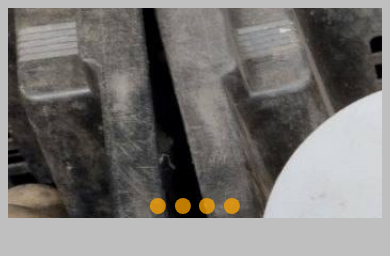
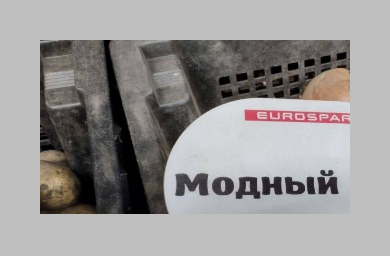
Before and after one commit to twinjke/cssMemeSlider, a plain HTML site: page cssMemeSlider/index.html in a window 390 px wide. Shown: the top 256 px of the page. Drawn offline with Linux system fonts and the light colour scheme.

```diff
--- a/cssMemeSlider/style.css
+++ b/cssMemeSlider/style.css
@@ -62,15 +62,3 @@ body{
   border: 0.2em solid #0F1C3F;
   border-color: rgb(2, 2, 2);
 }
-@media(max-width: 500px){
-  #slide-1, #slide-2,#slide-3,#slide-4{
-    width: 162vh;
-    height: 70vh;
-  }
-  .container{
-    padding: 0rem;
-  }
-  .slider-nav{
-    justify-content: center;
-  }
-}
```
